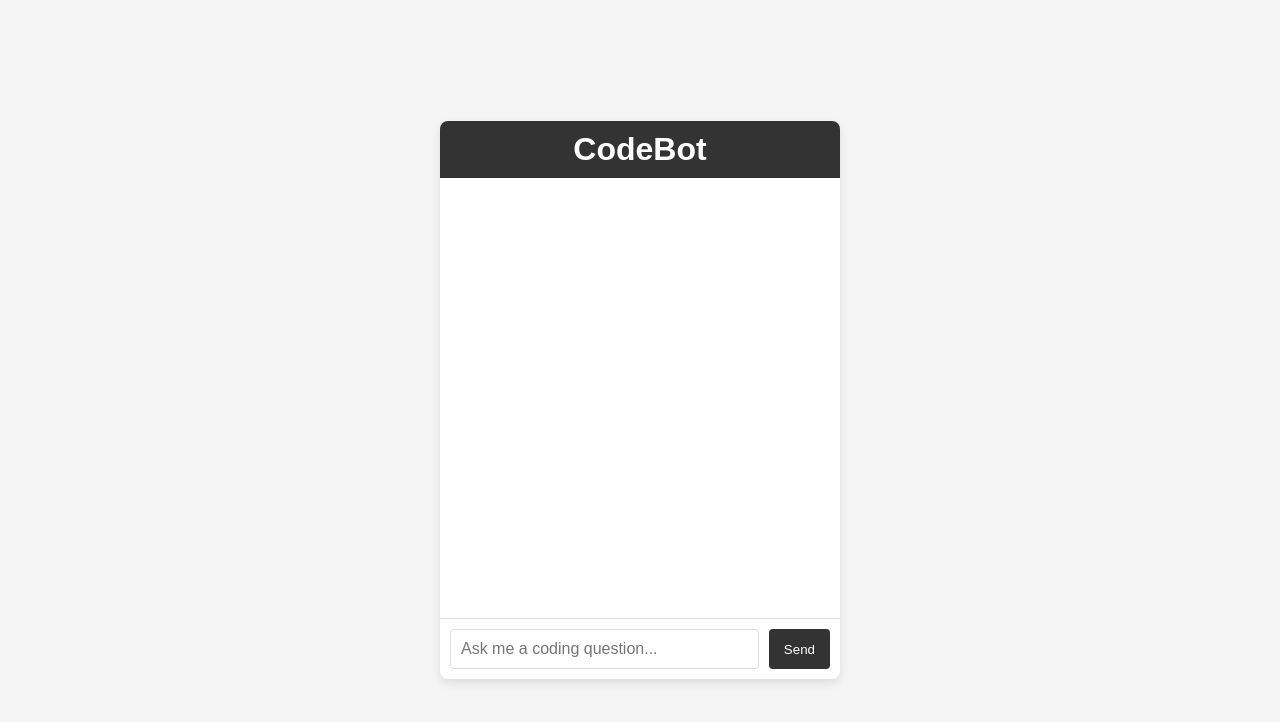
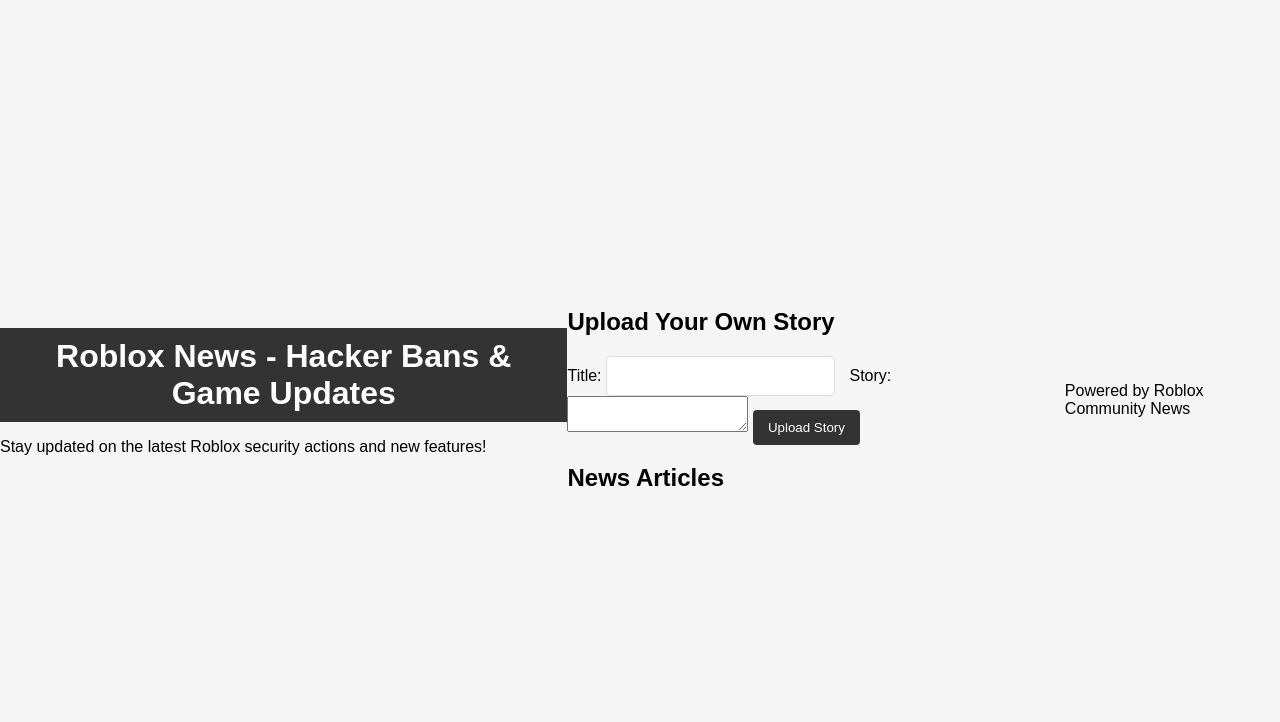
Before and after one commit to elevatorfan2023/Coding-ai, a plain HTML site: page index.html in a window 1280 px wide. Drawn offline with Linux system fonts and the light colour scheme.

Commit message:
Update index.html

```diff
--- a/index.html
+++ b/index.html
@@ -1,20 +1,43 @@
 <!DOCTYPE html>
 <html lang="en">
 <head>
-    <meta charset="UTF-8">
-    <meta name="viewport" content="width=device-width, initial-scale=1.0">
-    <title>CodeBot - Coding Chatbot</title>
-    <link rel="stylesheet" href="styles.css">
+  <meta charset="UTF-8">
+  <meta name="viewport" content="width=device-width, initial-scale=1.0">
+  <title>Roblox News Updates</title>
+  <link rel="stylesheet" href="styles.css">
 </head>
 <body>
-    <div class="chat-container">
-        <h1>CodeBot</h1>
-        <div class="chat-window" id="chat-window"></div>
-        <div class="input-area">
-            <input type="text" id="user-input" placeholder="Ask me a coding question...">
-            <button onclick="sendMessage()">Send</button>
-        </div>
-    </div>
-    <script src="script.js"></script>
+  <header>
+    <h1>Roblox News - Hacker Bans & Game Updates</h1>
+    <p>Stay updated on the latest Roblox security actions and new features!</p>
+  </header>
+
+  <main>
+    <!-- Form to submit a new news story -->
+    <section id="submit-story">
+      <h2>Upload Your Own Story</h2>
+      <form id="story-form">
+        <label for="title">Title:</label>
+        <input type="text" id="title" name="title" required>
+
+        <label for="content">Story:</label>
+        <textarea id="content" name="content" required></textarea>
+
+        <button type="submit">Upload Story</button>
+      </form>
+    </section>
+
+    <!-- Section where news articles will be displayed -->
+    <section id="news-articles">
+      <h2>News Articles</h2>
+      <!-- News articles will be loaded here dynamically -->
+    </section>
+  </main>
+
+  <footer>
+    <p>Powered by Roblox Community News</p>
+  </footer>
+
+  <script src="scripts.js"></script>
 </body>
 </html>
```
